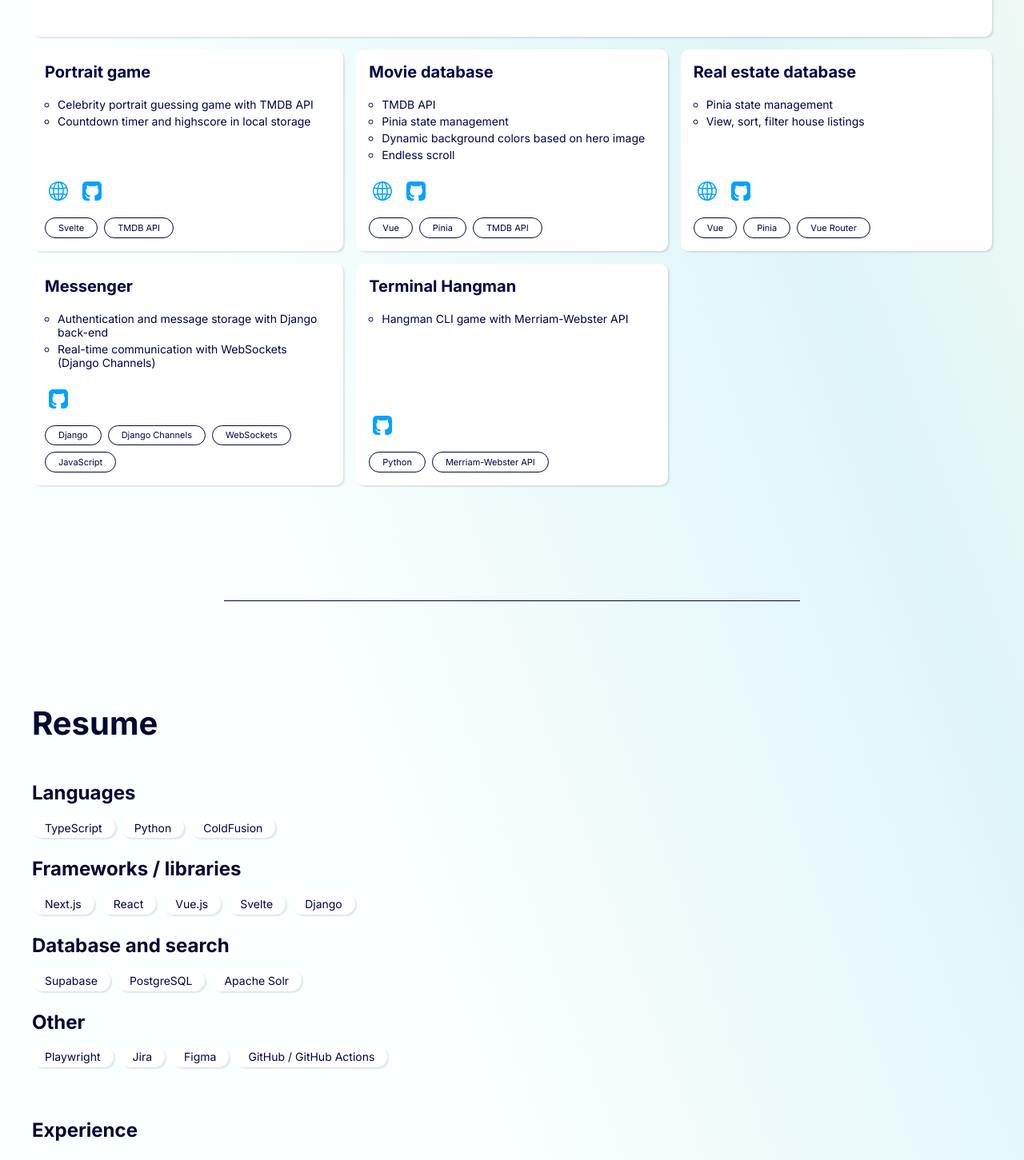
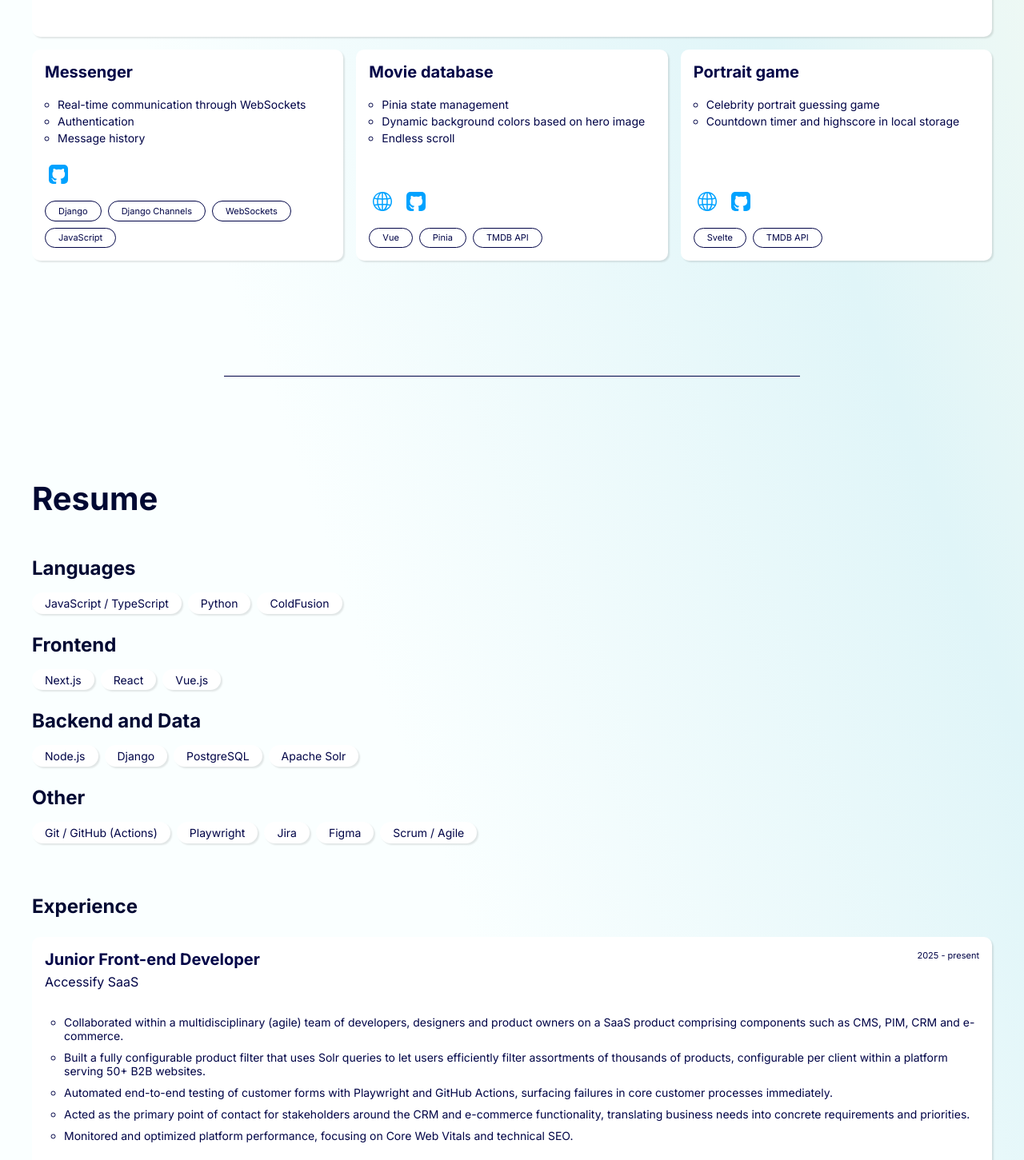
Before and after one commit to crvdam/portfolio_v3, a React (Vite) app in the folder portfolio_v3/: page / in a window 1280 px wide. Shown: the part 1212-2663 px from the top of the page at 80% size. Built offline with nearby package versions, Linux system fonts and the light colour scheme.

Commit message:
updated resume/projects

```diff
--- a/portfolio_v3/src/components/Main/Main.tsx
+++ b/portfolio_v3/src/components/Main/Main.tsx
@@ -89,7 +89,7 @@
                                     Prisma
                                 </li>
                                 <li className="skill light text-tiny">
-                                    dnd kit
+                                    dnd-kit
                                 </li>
                             </ul>
                         </div>
@@ -107,45 +107,11 @@
                 </div>
                 <ul className="tile-list projects">
                     <Project
-                        title="Portrait game"
-                        features={[
-                            'Celebrity portrait guessing game with TMDB API',
-                            'Countdown timer and highscore in local storage',
-                        ]}
-                        projectLink="https://celebrity.casparvandam.com"
-                        githubLink="https://github.com/crvdam/celebrity"
-                        techStack={['Svelte', 'TMDB API']}
-                        delay="0"
-                    />
-                    <Project
-                        title="Movie database"
-                        features={[
-                            'TMDB API',
-                            'Pinia state management',
-                            'Dynamic background colors based on hero image',
-                            'Endless scroll',
-                        ]}
-                        projectLink="https://movies.casparvandam.com"
-                        githubLink="https://github.com/crvdam/moviedb"
-                        techStack={['Vue', 'Pinia', 'TMDB API']}
-                        delay="1"
-                    />
-                    <Project
-                        title="Real estate database"
-                        features={[
-                            'Pinia state management',
-                            'View, sort, filter house listings',
-                        ]}
-                        projectLink="https://realestate.casparvandam.com"
-                        githubLink="https://github.com/crvdam/real-estate"
-                        techStack={['Vue', 'Pinia', 'Vue Router']}
-                        delay="2"
-                    />
-                    <Project
                         title="Messenger"
                         features={[
-                            'Authentication and message storage with Django back-end',
-                            'Real-time communication with WebSockets (Django Channels)',
+                            'Real-time communication through WebSockets',
+                            'Authentication',
+                            'Message history',
                         ]}
                         githubLink="https://github.com/crvdam/messenger"
                         techStack={[
@@ -157,11 +123,27 @@
                         delay="0"
                     />
                     <Project
-                        title="Terminal Hangman"
-                        features={['Hangman CLI game with Merriam-Webster API']}
-                        githubLink="https://github.com/crvdam/hangman"
-                        techStack={['Python', 'Merriam-Webster API']}
+                        title="Movie database"
+                        features={[
+                            'Pinia state management',
+                            'Dynamic background colors based on hero image',
+                            'Endless scroll',
+                        ]}
+                        projectLink="https://movies.casparvandam.com"
+                        githubLink="https://github.com/crvdam/moviedb"
+                        techStack={['Vue', 'Pinia', 'TMDB API']}
                         delay="1"
+                    />
+                    <Project
+                        title="Portrait game"
+                        features={[
+                            'Celebrity portrait guessing game',
+                            'Countdown timer and highscore in local storage',
+                        ]}
+                        projectLink="https://celebrity.casparvandam.com"
+                        githubLink="https://github.com/crvdam/celebrity"
+                        techStack={['Svelte', 'TMDB API']}
+                        delay="2"
                     />
                 </ul>
             </section>
@@ -172,34 +154,36 @@
                 <div className="resume-subcategory fade-in-on-scroll skills">
                     <h3>Languages</h3>
                     <ul className="skill-list">
-                        <li className="skill text-small">TypeScript</li>
+                        <li className="skill text-small">
+                            JavaScript / TypeScript
+                        </li>
                         <li className="skill text-small">Python</li>
                         <li className="skill text-small">ColdFusion</li>
                     </ul>
 
-                    <h3>Frameworks / libraries</h3>
+                    <h3>Frontend</h3>
                     <ul className="skill-list">
                         <li className="skill text-small">Next.js</li>
                         <li className="skill text-small">React</li>
                         <li className="skill text-small">Vue.js</li>
-                        <li className="skill text-small">Svelte</li>
-                        <li className="skill text-small">Django</li>
                     </ul>
 
-                    <h3>Database and search</h3>
+                    <h3>Backend and Data</h3>
                     <ul className="skill-list">
-                        <li className="skill text-small">Supabase</li>
+                        <li className="skill text-small">Node.js</li>
+                        <li className="skill text-small">Django</li>
                         <li className="skill text-small">PostgreSQL</li>
                         <li className="skill text-small">Apache Solr</li>
                     </ul>
                     <h3>Other</h3>
                     <ul className="skill-list">
+                        <li className="skill text-small">
+                            Git / GitHub (Actions)
+                        </li>
                         <li className="skill text-small">Playwright</li>
                         <li className="skill text-small">Jira</li>
                         <li className="skill text-small">Figma</li>
-                        <li className="skill text-small">
-                            GitHub / GitHub Actions
-                        </li>
+                        <li className="skill text-small">Scrum / Agile</li>
                     </ul>
                 </div>
 
@@ -216,26 +200,32 @@
                         <br></br>
                         <ul className="styled-list">
                             <li className="text-small">
-                                Collaborated with a multidisciplinary team of
-                                developers, designers, and a product owner on a
-                                SaaS product used to build online platforms for
-                                B2B clients.
+                                Collaborated within a multidisciplinary (agile)
+                                team of developers, designers and product owners
+                                on a SaaS product comprising components such as
+                                CMS, PIM, CRM and e-commerce.
                             </li>
                             <li className="text-small">
-                                Implemented automated end-to-end tests with
-                                Playwright.
+                                Built a fully configurable product filter that
+                                uses Solr queries to let users efficiently
+                                filter assortments of thousands of products,
+                                configurable per client within a platform
+                                serving 50+ B2B websites.
                             </li>
                             <li className="text-small">
-                                Monitored and optimized Core Web Vitals for
-                                clients' online platforms.
+                                Automated end-to-end testing of customer forms
+                                with Playwright and GitHub Actions, surfacing
+                                failures in core customer processes immediately.
                             </li>
                             <li className="text-small">
-                                Developed web-apps and components based on Figma
-                                wireframes.
+                                Acted as the primary point of contact for
+                                stakeholders around the CRM and e-commerce
+                                functionality, translating business needs into
+                                concrete requirements and priorities.
                             </li>
                             <li className="text-small">
-                                Served as product owner for Accessify's lead
-                                generation platform.
+                                Monitored and optimized platform performance,
+                                focusing on Core Web Vitals and technical SEO.
                             </li>
                             <br></br>
                         </ul>
```
